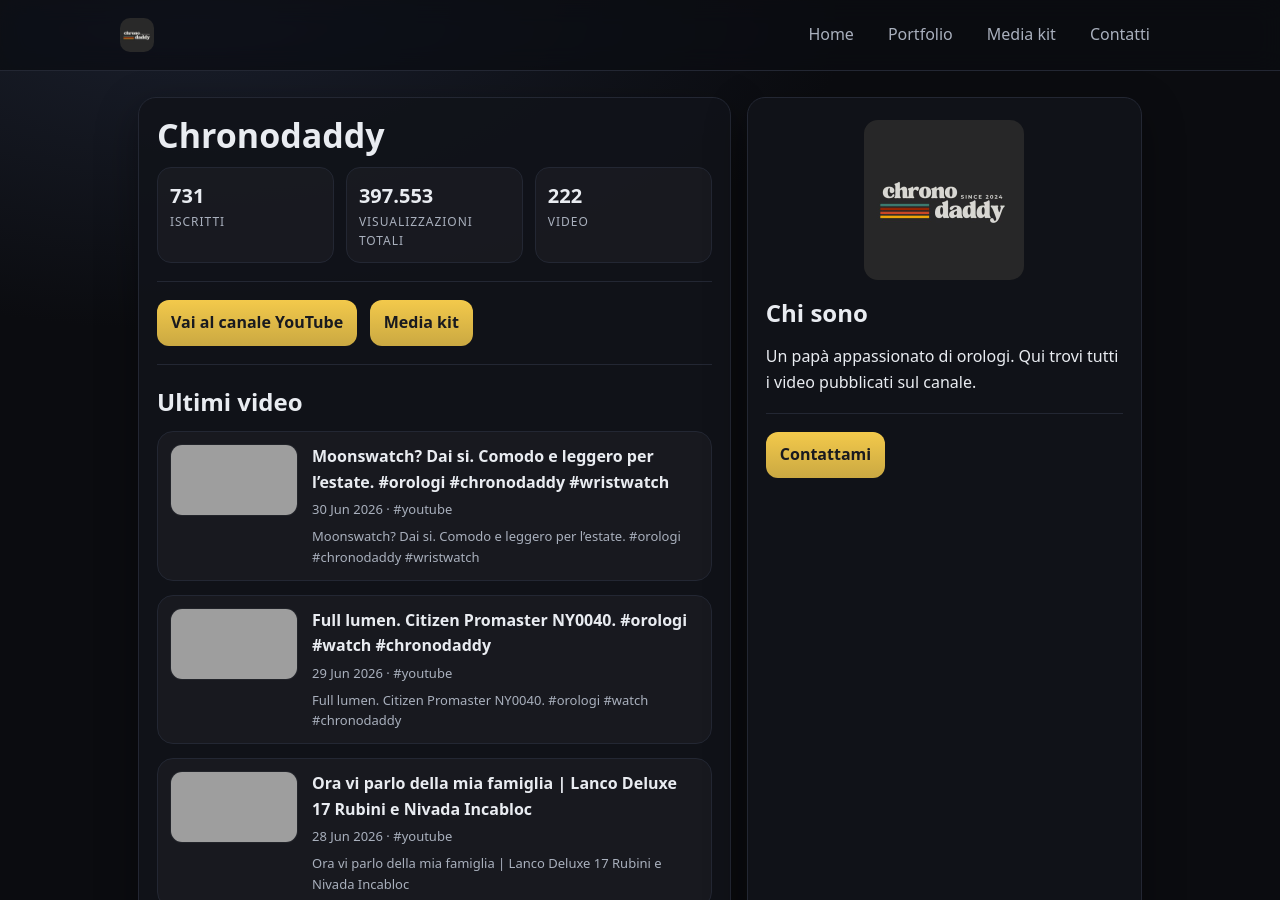
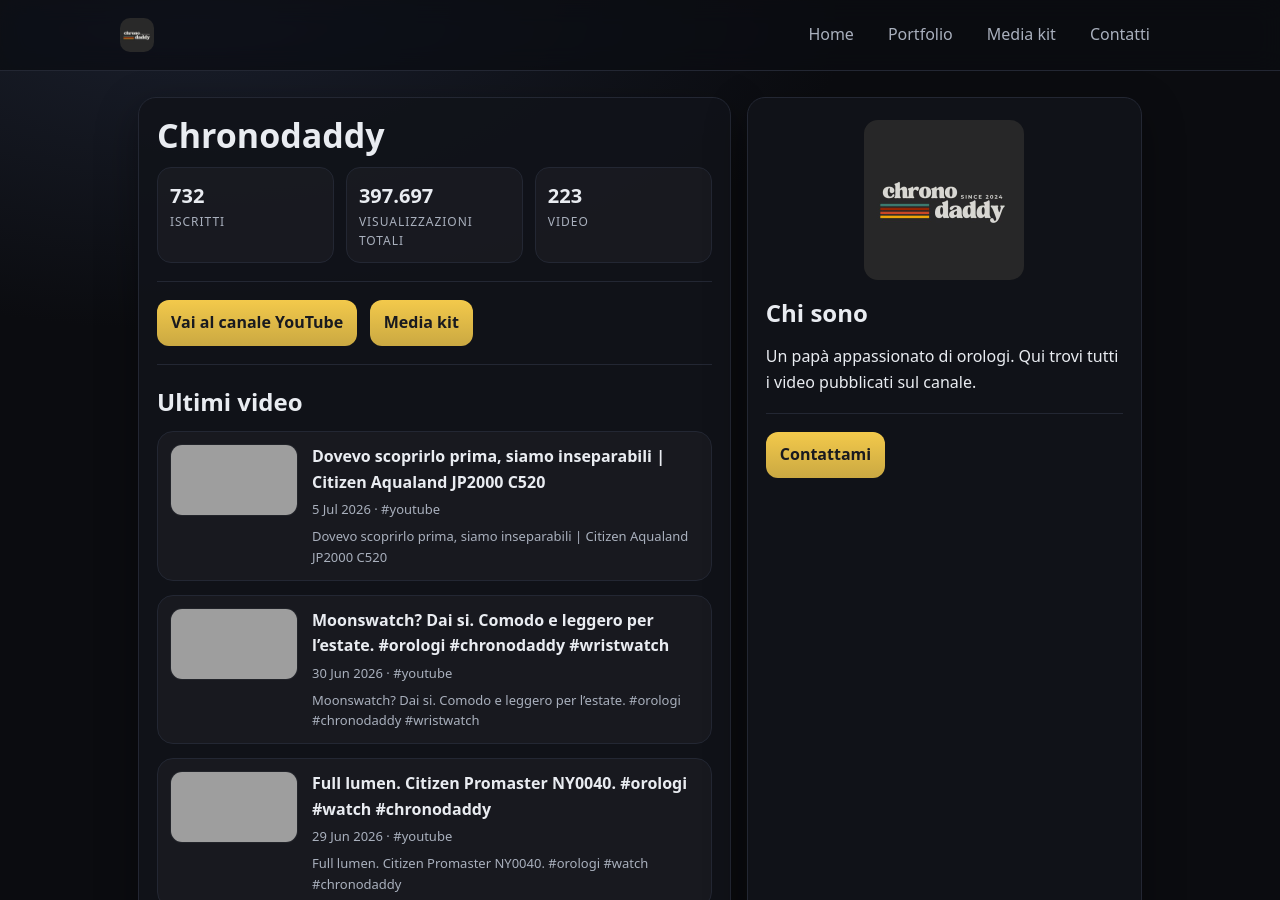
Before and after one commit to claudiostoduto/chronodaddy, a Jekyll site: the page built from index.md, in a window 1280 px wide and 900 px high, cut to the strip 0-900 px from the top of the window. Built offline with Jekyll 4.4.1, drawn with Linux system fonts in a browser that asks for light colours; some of the changed text lies outside the part shown; grey boxes are pictures that could not be loaded.

Commit message:
chore: add new YouTube posts

```diff
--- /dev/null
+++ b/_posts/2026-07-05-dovevo-scoprirlo-prima-siamo-inseparabili-citizen-aqualand-jp2000-c520.md
@@ -0,0 +1,14 @@
+---
+title: "Dovevo scoprirlo prima, siamo inseparabili | Citizen Aqualand JP2000 C520"
+date: 2026-07-05
+videoId: "jQ1iriGWNdc"
+youtubeUrl: "https://www.youtube.com/watch?v=jQ1iriGWNdc"
+thumbnail: "https://i3.ytimg.com/vi/jQ1iriGWNdc/hqdefault.jpg"
+tags: [youtube]
+excerpt: "Dovevo scoprirlo prima, siamo inseparabili | Citizen Aqualand JP2000 C520"
+---
+
+<!--
+Questo post è stato generato automaticamente.
+Puoi aggiungere tag più specifici (brand/modello/format) e una descrizione/contesto per renderlo un vero case study.
+-->
--- a/assets/channel-stats.json
+++ b/assets/channel-stats.json
@@ -1,6 +1,6 @@
 {
-  "subscribers": 731,
-  "views": 397553,
-  "videos": 222,
-  "updatedAt": "2026-07-05T16:17:06.757Z"
+  "subscribers": 732,
+  "views": 397697,
+  "videos": 223,
+  "updatedAt": "2026-07-05T18:14:09.983Z"
 }
```
